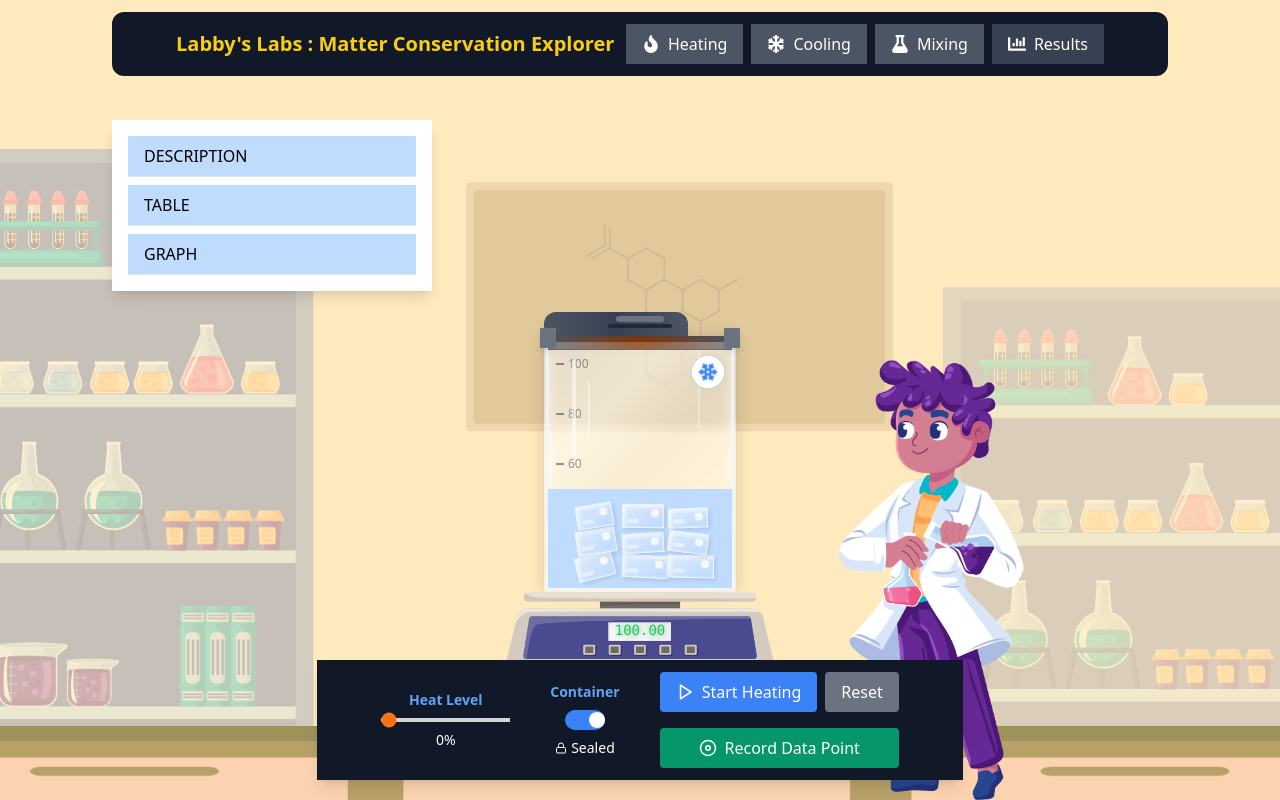
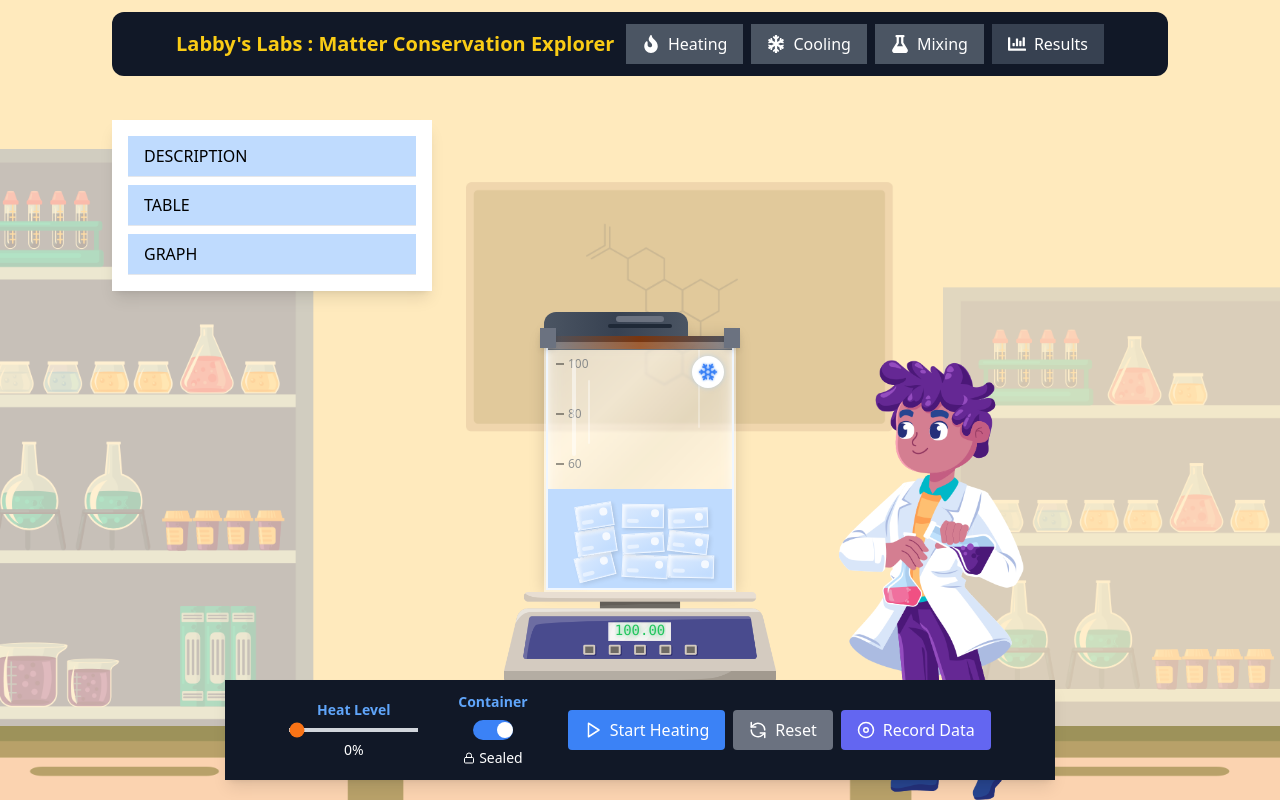
Before and after one commit to SWASTI-SUNDAR/gizmo2, a React (Vite) app: page /#/heating in a window 1280 px wide. Built offline with nearby package versions, Linux system fonts and the light colour scheme.

Commit message:
Refactor Heating and Mixing components to enhance data recording functionality and improve UI layout for action buttons

```diff
--- a/src/pages/Cooling.jsx
+++ b/src/pages/Cooling.jsx
@@ -30,7 +30,30 @@ const LabysLabCoolingSubstances = () => {
   const [isRunning, setIsRunning] = useState(false);
   const [data, setData] = useState([]);
   const [showInfo, setShowInfo] = useState(false);
+  const [showRecordConfirmation, setShowRecordConfirmation] = useState(false);
+  const [recordCount, setRecordCount] = useState(0);
   // Add this state to your component
+
+  const recordDataPoint = () => {
+    // Create a new data point with current values
+    const newDataPoint = {
+      time,
+      temperature: Math.round(temperature * 10) / 10,
+      weight: Math.round(weight * 10) / 10,
+      state: getState(temperature),
+      recorded: true, // Flag to indicate manually recorded
+    };
+
+    // Add to existing data
+    setData((prevData) => [...prevData, newDataPoint]);
+
+    // Update record count and show confirmation
+    setRecordCount((prevCount) => prevCount + 1);
+    setShowRecordConfirmation(true);
+    setTimeout(() => setShowRecordConfirmation(false), 1500);
+  };
+
+
   const [activeTab, setActiveTab] = useState("description");
 
   // Render tab content function
@@ -257,17 +280,6 @@ const LabysLabCoolingSubstances = () => {
           }
           return prevWeight;
         });
-
-        // Update data points for graphs
-        setData((prevData) => {
-          const newDataPoint = {
-            time,
-            temperature,
-            weight,
-            state: getState(temperature),
-          };
-          return [...prevData, newDataPoint];
-        });
       }, 1000);
     }
 
@@ -281,6 +293,7 @@ const LabysLabCoolingSubstances = () => {
     setTemperature(10);
     setWeight(100);
     setData([]);
+    setRecordCount(0); // Reset record count
   };
 
   return (
@@ -299,6 +312,7 @@ const LabysLabCoolingSubstances = () => {
             hasLid={hasLid}
             setHasLid={setHasLid}
             resetSimulation={resetSimulation}
+            recordDataPoint={recordDataPoint} // Add this prop
           />
           <div className="md:absolute hidden md:block md:top-12 md:w-80 bg-white p-2 md:p-4 rounded-lg shadow-lg space-y-2">
             {["description", "table", "graph"].map((tab) => (
@@ -779,7 +793,7 @@ const LabysLabCoolingSubstances = () => {
 
             {/* State indicator icon - enhanced with glow effect */}
             <div
-              className="absolute top-2 right-2 bg-white rounded-full p-1.5 z-30"
+              className="absolute top-6 right-2 bg-white rounded-full p-1.5 z-30"
               style={{
                 boxShadow: `0 0 5px rgba(${
                   temperature <= 0 ? "150,200,255" : "100,180,255"
@@ -1010,11 +1024,12 @@ const ControlPanel = ({
   hasLid,
   setHasLid,
   resetSimulation,
+  recordDataPoint, // Add this parameter
 }) => {
   return (
     <div className="space-y-6 absolute md:bottom-5 bottom-5 flex justify-center items-center w-full">
       <div className="bg-gray-900 px-8 md:px-16 z-50 text-white p-3 rounded-lg shadow-lg flex flex-wrap justify-center items-center md:gap-10 gap-5">
-        {/* Cooling Rate Slider - REMOVED disabled attribute */}
+        {/* Cooling Rate Slider */}
         <div className="flex flex-col gap-2 justify-center items-center">
           <span className="text-blue-400 text-sm font-semibold">
             Cooling Rate
@@ -1027,13 +1042,12 @@ const ControlPanel = ({
               value={coolingRate}
               onChange={(e) => setCoolingRate(parseInt(e.target.value))}
               className="h-1 bg-gray-300 rounded-lg appearance-none cursor-pointer accent-blue-500"
-              // Removed the disabled attribute
             />
           </div>
           <span className="text-sm">{coolingRate}%</span>
         </div>
 
-        {/* Container Lid toggle - still disabled when running */}
+        {/* Container Lid toggle */}
         <div className="flex flex-col gap-2 justify-center items-center">
           <span className="text-blue-400 text-sm font-semibold">Container</span>
           <button
@@ -1067,8 +1081,9 @@ const ControlPanel = ({
           </span>
         </div>
 
-        {/* Action Buttons */}
-        <div className="flex gap-4 items-center justify-center">
+        {/* Action Buttons - Now all in a row */}
+        <div className="flex items-center justify-center">
+          <div className="flex gap-2">
             <button
               onClick={() => setIsRunning(!isRunning)}
               className={`flex items-center justify-center px-4 py-2 rounded ${
@@ -1087,12 +1102,54 @@ const ControlPanel = ({
                 </>
               )}
             </button>
+
             <button
               onClick={resetSimulation}
               className="bg-gray-500 text-white px-4 py-2 rounded hover:bg-gray-600 flex items-center justify-center"
             >
+              <svg
+                xmlns="http://www.w3.org/2000/svg"
+                width="18"
+                height="18"
+                viewBox="0 0 24 24"
+                fill="none"
+                stroke="currentColor"
+                strokeWidth="2"
+                strokeLinecap="round"
+                strokeLinejoin="round"
+                className="mr-2"
+              >
+                <path d="M3 2v6h6"></path>
+                <path d="M21 12A9 9 0 0 0 6 5.3L3 8"></path>
+                <path d="M21 22v-6h-6"></path>
+                <path d="M3 12a9 9 0 0 0 15 6.7l3-2.7"></path>
+              </svg>
               Reset
             </button>
+
+            {/* Record Data Button */}
+            <button
+              onClick={recordDataPoint}
+              className="bg-indigo-500 hover:bg-indigo-600 text-white px-4 py-2 rounded flex items-center justify-center"
+            >
+              <svg
+                xmlns="http://www.w3.org/2000/svg"
+                width="18"
+                height="18"
+                viewBox="0 0 24 24"
+                fill="none"
+                stroke="currentColor"
+                strokeWidth="2"
+                strokeLinecap="round"
+                strokeLinejoin="round"
+                className="mr-2"
+              >
+                <circle cx="12" cy="12" r="10"></circle>
+                <circle cx="12" cy="12" r="3"></circle>
+              </svg>
+              Record Data
+            </button>
+          </div>
         </div>
       </div>
     </div>
--- a/src/pages/Heating.jsx
+++ b/src/pages/Heating.jsx
@@ -721,7 +721,7 @@ const ControlPanel = ({
   isSealed,
   setIsSealed,
   resetSimulation,
-  recordDataPoint, // Add this parameter
+  recordDataPoint,
 }) => {
   return (
     <div className="space-y-6 absolute md:bottom-5 bottom-5 flex justify-center items-center w-full">
@@ -773,8 +773,8 @@ const ControlPanel = ({
           </span>
         </div>
 
-        {/* Action Buttons */}
-        <div className="flex flex-col gap-4 items-center justify-center">
+        {/* Action Buttons - All in a single row now */}
+        <div className="flex items-center justify-center">
           <div className="flex gap-2">
             <button
               onClick={() => setIsHeating(!isHeating)}
@@ -795,18 +795,36 @@ const ControlPanel = ({
               )}{" "}
               Heating
             </button>
+
+            {/* Reset Button */}
             <button
               onClick={resetSimulation}
-              className="bg-gray-500 text-white px-4 py-2 rounded hover:bg-gray-600"
+              className="bg-gray-500 text-white px-4 py-2 rounded hover:bg-gray-600 flex items-center justify-center"
             >
+              <svg
+                xmlns="http://www.w3.org/2000/svg"
+                width="18"
+                height="18"
+                viewBox="0 0 24 24"
+                fill="none"
+                stroke="currentColor"
+                strokeWidth="2"
+                strokeLinecap="round"
+                strokeLinejoin="round"
+                className="mr-2"
+              >
+                <path d="M3 2v6h6"></path>
+                <path d="M21 12A9 9 0 0 0 6 5.3L3 8"></path>
+                <path d="M21 22v-6h-6"></path>
+                <path d="M3 12a9 9 0 0 0 15 6.7l3-2.7"></path>
+              </svg>
               Reset
             </button>
-          </div>
 
-          {/* Record Data Button */}
+            {/* Record Data Button - Now beside Reset with matching style */}
             <button
               onClick={recordDataPoint}
-            className="bg-emerald-600 text-white px-4 py-2 rounded hover:bg-emerald-700 flex items-center justify-center w-full"
+              className="bg-indigo-500 hover:bg-indigo-600 text-white px-4 py-2 rounded flex items-center justify-center"
             >
               <svg
                 xmlns="http://www.w3.org/2000/svg"
@@ -823,8 +841,9 @@ const ControlPanel = ({
                 <circle cx="12" cy="12" r="10"></circle>
                 <circle cx="12" cy="12" r="3"></circle>
               </svg>
-            Record Data Point
+              Record Data
             </button>
+          </div>
         </div>
       </div>
     </div>
--- a/src/pages/Mixing.jsx
+++ b/src/pages/Mixing.jsx
@@ -10,7 +10,34 @@ const MixingSubstancesLab = () => {
   const [animationSpeed, setAnimationSpeed] = useState(1);
   const [particleColor, setParticleColor] = useState("#3b82f6"); // blue
   const [showBubbles, setShowBubbles] = useState(false);
+  const [showRecordConfirmation, setShowRecordConfirmation] = useState(false);
+  const [recordCount, setRecordCount] = useState(0);
 
+  const recordDataPoint = () => {
+    // Create a new data point with current values
+    const newDataPoint = {
+      time,
+      properties: secondSubstanceAdded
+        ? stirringSpeed > 0
+          ? "Mixed solution with bubbles"
+          : "Solution with undissolved substance"
+        : "Base solution",
+      weight: containerSealed
+        ? 100 + (Math.random() * 0.2 - 0.1) // Small random fluctuation if sealed
+        : secondSubstanceAdded && !containerSealed // Weight loss if unsealed with gas production
+        ? 100 - (time / 600) * (Math.random() * 0.1 + 0.1)
+        : 100, // No weight loss if just mixing
+      recorded: true, // Flag to indicate this is manually recorded
+    };
+
+    // Add to the dataPoints array
+    setData((prevData) => [...prevData, newDataPoint]);
+
+    // Update record count and show confirmation message
+    setRecordCount((prevCount) => prevCount + 1);
+    setShowRecordConfirmation(true);
+    setTimeout(() => setShowRecordConfirmation(false), 1500);
+  };
   // Add this state to your main component
   const [activeTab, setActiveTab] = useState(null);
 
@@ -241,24 +268,16 @@ const MixingSubstancesLab = () => {
     if (stirringSpeed <= 0) return;
 
     const timer = setInterval(() => {
+      if (stirringSpeed <= 0) return;
+
+      const timer = setInterval(() => {
         if (stirringSpeed > 0) {
           setTime((prev) => prev + 5);
 
-        // Add data point
-        const newDataPoint = {
-          time,
-          properties: secondSubstanceAdded
-            ? "Mixed solution with bubbles"
-            : "Mixed solution",
-          weight: containerSealed
-            ? 100 + (Math.random() * 0.2 - 0.1) // Small random fluctuation if sealed
-            : secondSubstanceAdded // Weight loss if unsealed with gas production
-            ? 100 - (time / 600) * (Math.random() * 0.1 + 0.1)
-            : 100, // No weight loss if just mixing
-        };
-
-        setData((prev) => [...prev, newDataPoint]);
+          // Remove the automatic data recording code below
+          // setData((prev) => [...prev, newDataPoint]);
         }
+      }, 5000);
     }, 5000);
 
     return () => clearInterval(timer);
@@ -299,6 +318,7 @@ const MixingSubstancesLab = () => {
     setTime(0);
     setData([]);
     setShowBubbles(false);
+    setRecordCount(0); // Add this line to reset the record count
   };
 
   return (
@@ -317,6 +337,7 @@ const MixingSubstancesLab = () => {
             containerSealed={containerSealed}
             setContainerSealed={setContainerSealed}
             resetExperiment={resetExperiment}
+            recordDataPoint={recordDataPoint} // Add this line
           />
           {/* Tab panel */}
           <div className="md:absolute hidden md:block md:top-12 md:w-80 bg-white p-2 md:p-4 rounded-lg shadow-lg space-y-2">
@@ -770,6 +791,7 @@ const MixingSubstancesLab = () => {
 export default MixingSubstancesLab;
 
 // Control Panel Component
+// Modify the ControlPanel component to add recordDataPoint
 const ControlPanel = ({
   stirringSpeed,
   setStirringSpeed,
@@ -778,10 +800,11 @@ const ControlPanel = ({
   containerSealed,
   setContainerSealed,
   resetExperiment,
+  recordDataPoint, // Add this parameter
 }) => {
   return (
     <div className="space-y-6 absolute md:bottom-5 bottom-5 flex justify-center items-center w-full">
-      <div className="bg-gray-900 px-8 md:px-16 z-50 text-white p-3 rounded-lg shadow-lg flex flex-wrap justify-center items-center md:gap-10 gap-5">
+      <div className="bg-gray-900 px-8 md:px-10 z-50 text-white p-3 rounded-lg shadow-lg flex flex-wrap justify-center items-center md:gap-10 gap-5">
         {/* Stirring Speed Slider */}
         <div className="flex flex-col gap-2 justify-center items-center">
           <span className="text-blue-400 text-sm font-semibold">
@@ -866,8 +889,10 @@ const ControlPanel = ({
           </span>
         </div>
 
+        {/* Action buttons row */}
+        <div className="flex items-center justify-center">
+          <div className="flex gap-3">
             {/* Reset Button */}
-        <div className="flex items-center justify-center">
             <button
               onClick={resetExperiment}
               className="bg-gray-500 text-white px-4 py-2 rounded hover:bg-gray-600 flex items-center justify-center"
@@ -888,6 +913,30 @@ const ControlPanel = ({
               </svg>
               Reset
             </button>
+
+            {/* Record Data Button */}
+            <button
+              onClick={recordDataPoint}
+              className="bg-indigo-500 hover:bg-indigo-600 text-white px-4 py-2 rounded flex items-center justify-center"
+            >
+              <svg
+                xmlns="http://www.w3.org/2000/svg"
+                width="16"
+                height="16"
+                viewBox="0 0 24 24"
+                fill="none"
+                stroke="currentColor"
+                strokeWidth="2"
+                strokeLinecap="round"
+                strokeLinejoin="round"
+                className="mr-1"
+              >
+                <circle cx="12" cy="12" r="10"></circle>
+                <circle cx="12" cy="12" r="3"></circle>
+              </svg>
+              Record
+            </button>
+          </div>
         </div>
       </div>
     </div>
```
Lines whose indentation alone changed are shown as unchanged.
